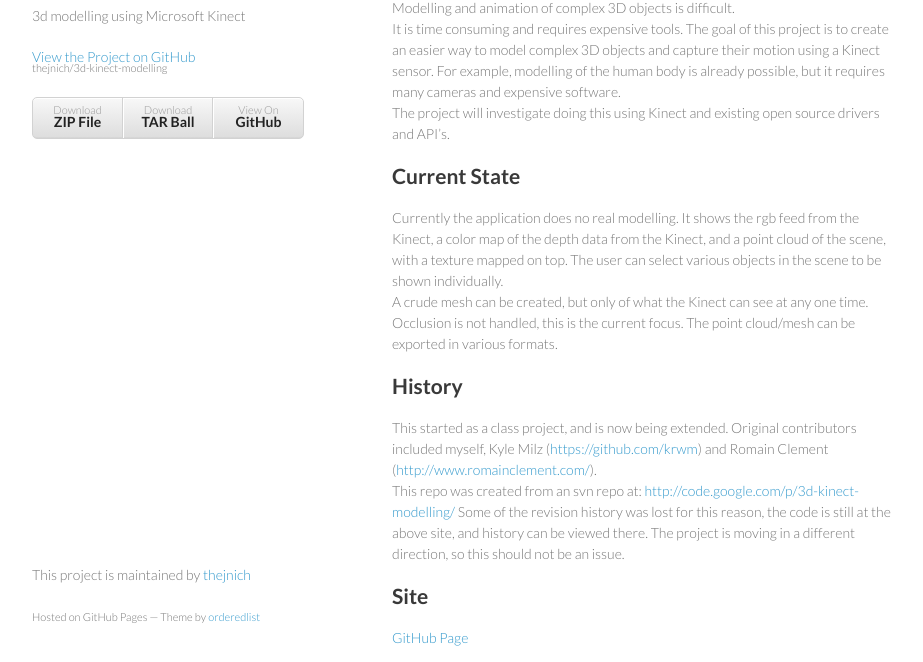
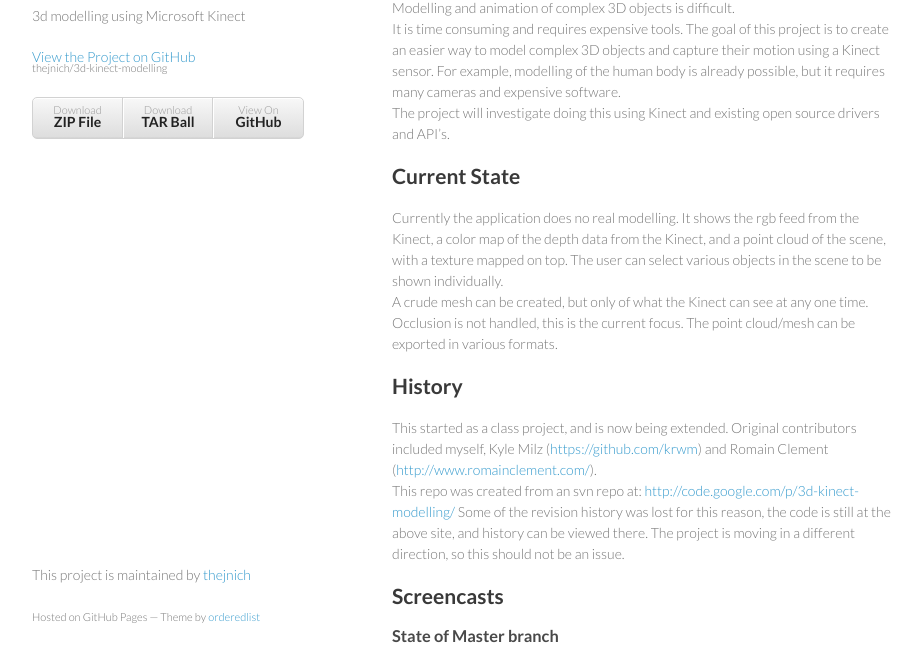
Before and after one commit to thejnich/3d-kinect-modelling, a plain HTML site: page index.html in a window 1280 px wide. Shown: the part 104-766 px from the top of the page, without its empty margins (178-1101 px from the left). Drawn offline with Linux system fonts and the light colour scheme.

Commit message:
Update index.html

```diff
--- a/index.html
+++ b/index.html
@@ -50,12 +50,10 @@ This repo was created from an svn repo at: <a href="http://code.google.com/p/3d-
 Some of the revision history was lost for this reason, the code is still at the above site, and history can be viewed there.
 The project is moving in a different direction, so this should not be an issue.  </p>
 
-<h2>Site</h2>
-
-<p><a href="http://thejnich.github.com/3d-kinect-modelling/">GitHub Page</a></p>
 <h2>Screencasts</h2>
 <h3>State of Master branch</h3>
 <iframe src="http://player.vimeo.com/video/43219171" width="500" height="313" frameborder="0" webkitAllowFullScreen mozallowfullscreen allowFullScreen></iframe>
+<br>
 <h3>Current Work</h3>
 <iframe src="http://player.vimeo.com/video/43218949" width="500" height="313" frameborder="0" webkitAllowFullScreen mozallowfullscreen allowFullScreen></iframe>
 </section>
```
